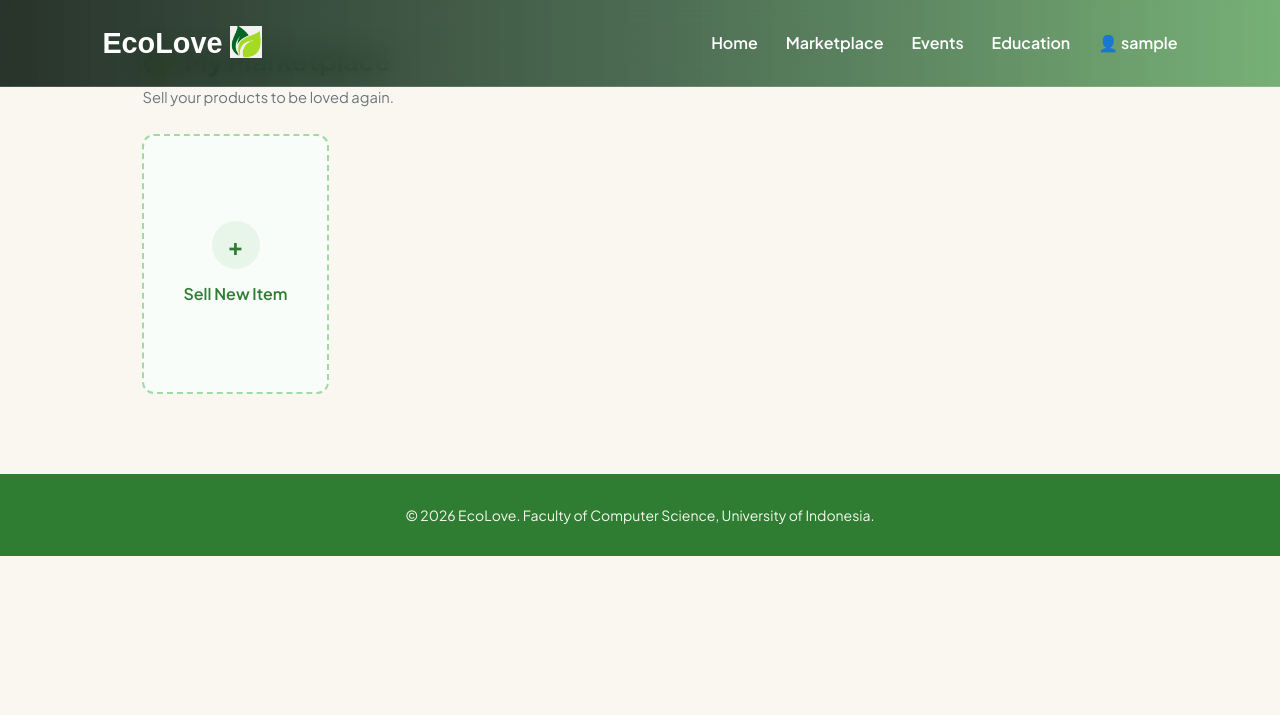
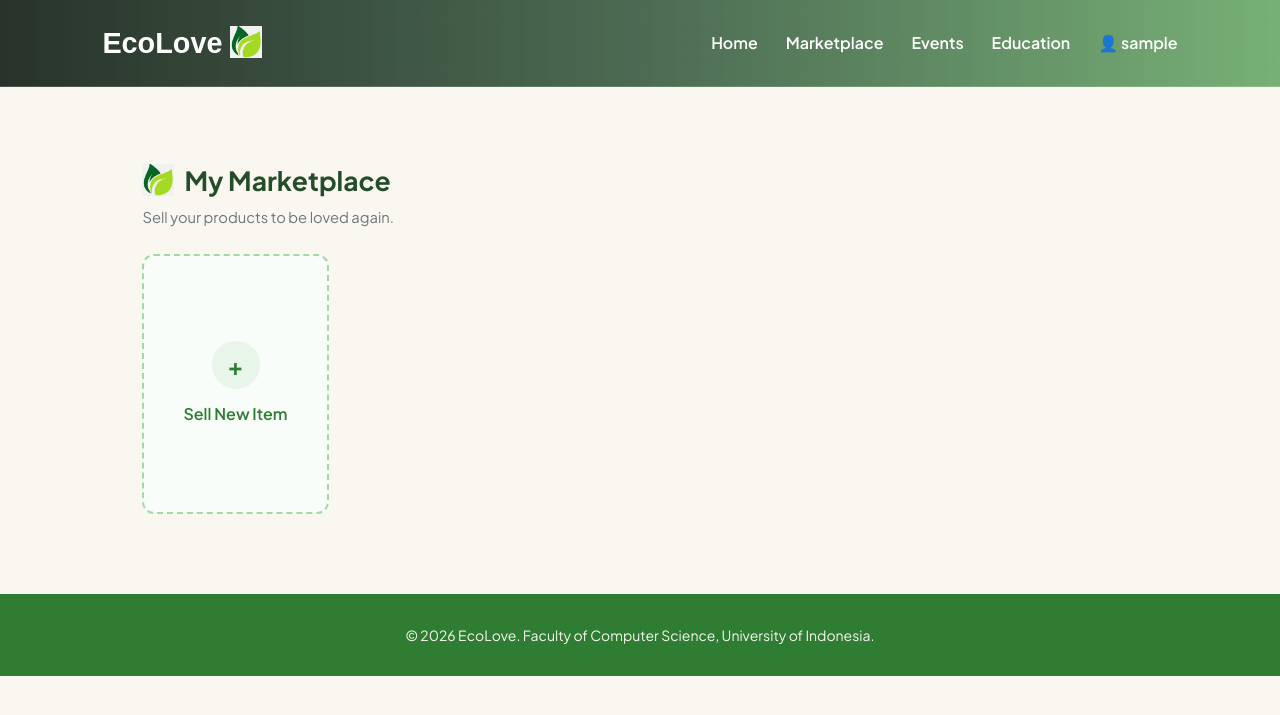
Before and after one commit to pbp-c-kelompok05/EcoLove, a Django app: page /marketplace/my-marketplace/ in a window 1280 px wide. Shown: the top 715 px of the page. Run offline with Django 5.2, Linux system fonts and the light colour scheme; the visitor is signed in with stand-in values (Sample User, id 1); data that the repository does not hold is empty.

Commit message:
Fix my_marketplace

```diff
--- a/templates/my_marketplace.html
+++ b/templates/my_marketplace.html
@@ -1,5 +1,14 @@
 {% extends 'base.html' %}
 {% load static %}
+
+{% block extra_head %}
+<style>
+  main,
+  .my-marketplace-container {
+    padding-top: 120px !important;
+  }
+</style>
+{% endblock %}
 
 {% block content %}
 <style>
```
